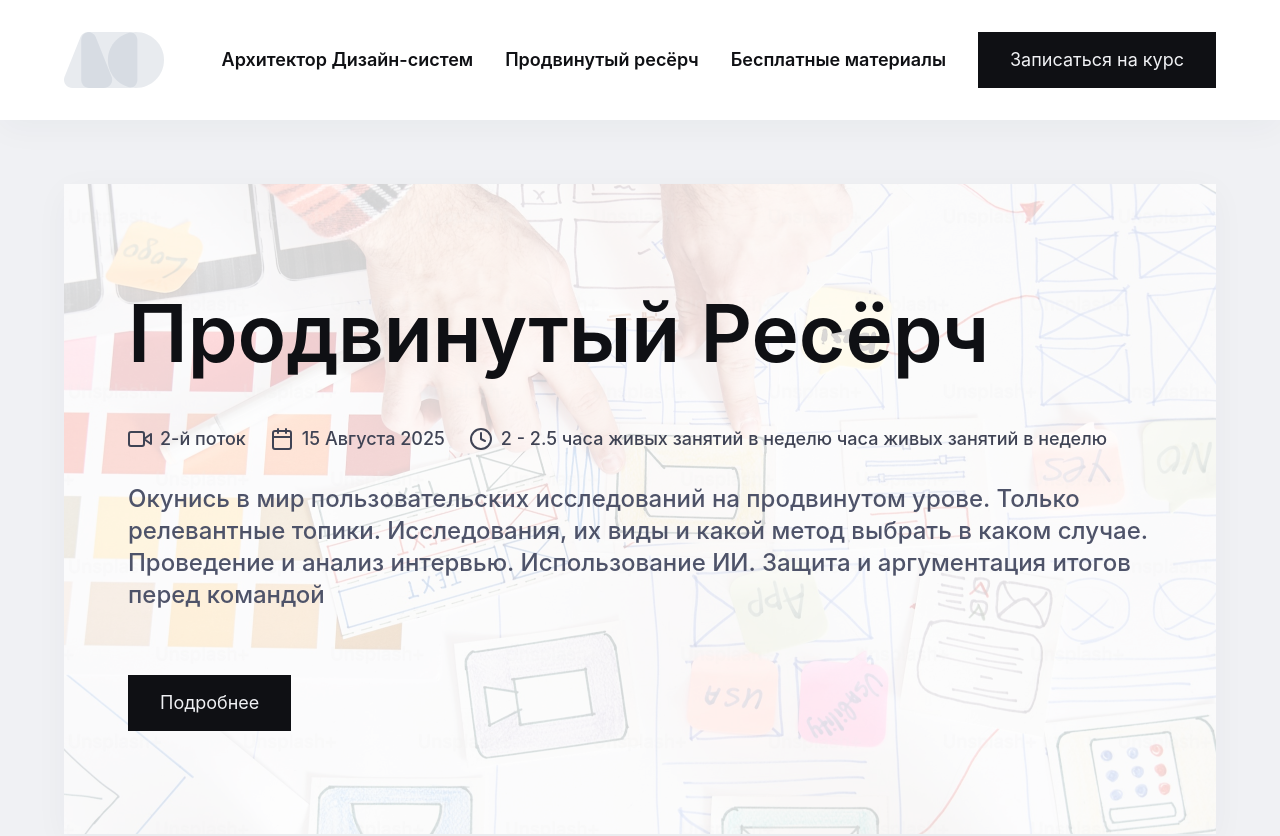
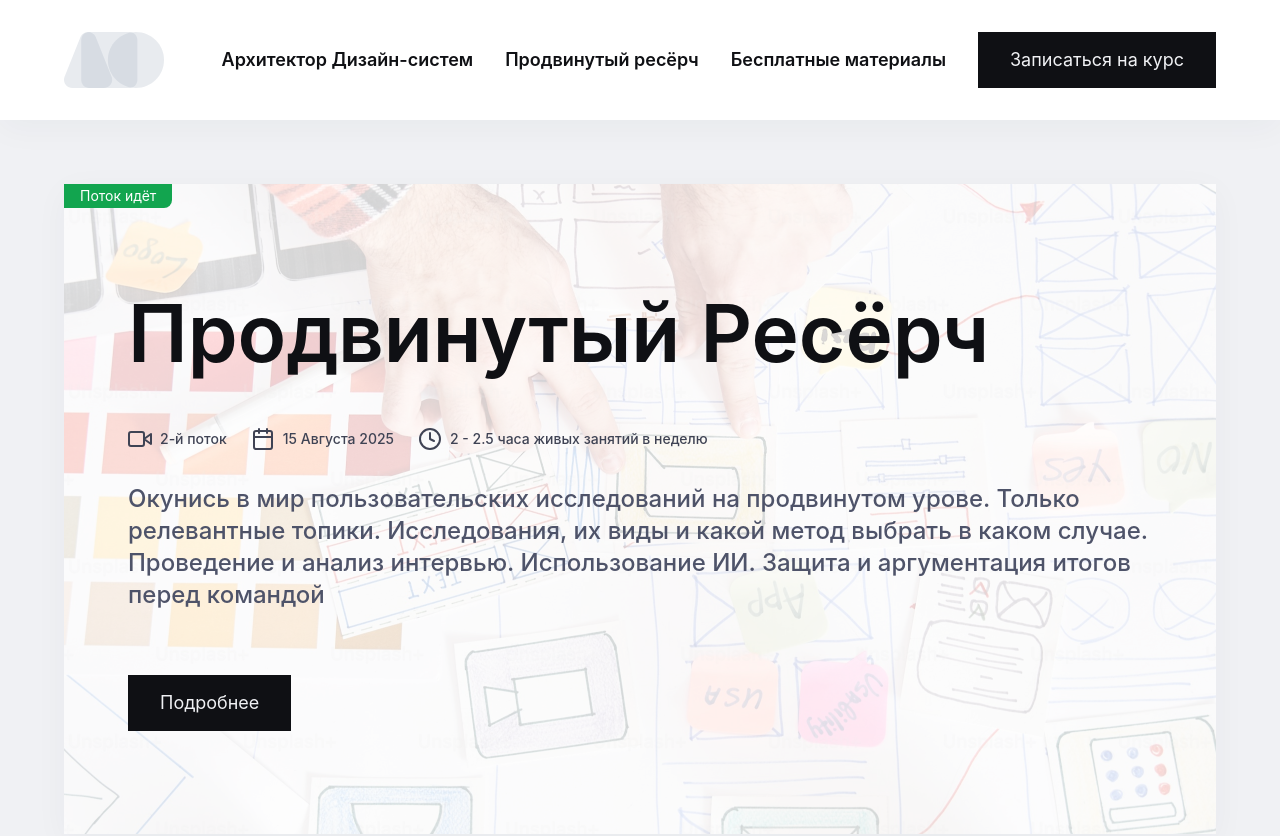
Before and after one commit to ArthurIvanov/dsa-web, a Next.js app: page /advancedresearch in a window 1280 px wide. Shown: the top 836 px of the page. Built offline with nearby package versions, Linux system fonts and the light colour scheme.

Commit message:
added badge

```diff
--- a/app/advancedresearch/page.tsx
+++ b/app/advancedresearch/page.tsx
@@ -39,8 +39,10 @@ export default function Home() {
 				date="15 Августа 2025"
 				description="Окунись в мир пользовательских исследований на продвинутом урове. Только релевантные топики. Исследования, их виды и какой метод выбрать в каком случае. Проведение и анализ интервью. Использование ИИ. Защита и аргументация итогов перед командой"
 				linkToProgram={linkToFigmaPresentation}
-				timing="2 - 2.5 часа живых занятий в неделю"
+				timing="2 - 2.5"
 				heroImg="/AUXheroSection.png"
+				status="green"
+				statusText="Поток идёт"
 			/>
 
 			<Section
--- /dev/null
+++ b/app/components/badge/badge.tsx
@@ -0,0 +1,32 @@
+import styled from "styled-components";
+
+interface IBadgeProps {
+	appearance?: "green" | "blue";
+}
+
+export const Badge = styled.div<IBadgeProps>`
+display: inline-flex;
+align-items: center;
+justify-content: center;
+font-size: 14px;
+border-bottom-right-radius: 8px;
+line-height: 14px;
+	height: 24px;
+	width: auto;
+    padding 0 16px;
+	background-color: var(--status-bg-default);
+	color: white;
+	position: relative;
+
+    ${(props) =>
+		props.appearance === "green" &&
+		`
+        background-color: var(--status-bg-default);
+        `}
+
+    ${(props) =>
+		props.appearance === "blue" &&
+		`
+        background-color: var(--info-bg-default);
+        `}
+`;
--- a/app/components/detail/detail.tsx
+++ b/app/components/detail/detail.tsx
@@ -1,8 +1,8 @@
 import styled from "styled-components";
 
 export const Detail = styled.span`
-	font-size: 18px;
-	line-height: 24px;
+	font-size: 14px;
+	line-height: 20px;
 	font-weight: 500;
 	display: inline-flex;
 	align-items: center;
@@ -10,7 +10,7 @@ export const Detail = styled.span`
 	color: var(--secondary-default);
 
 	@media screen and (max-width: 560px) {
-		font-size: 14px;
-		line-height: 20px;
+		font-size: 12px;
+		line-height: 16px;
 	}
 `;
--- a/app/dsarchitect/page.tsx
+++ b/app/dsarchitect/page.tsx
@@ -66,6 +66,8 @@ export default function Home() {
 				linkToProgram="https://www.figma.com/proto/vzVCZoKjuAbHN4xikNlKOB/DSA-%D0%9F%D1%80%D0%BE%D0%B3%D1%80%D0%B0%D0%BC%D0%BC%D0%B0?page-id=&node-id=7-2&starting-point-node-id=7%3A2&mode=design&t=SMp2w0KdDqdS1Esz-1"
 				heroImg="/heroHouse.png"
 				timing="2.5 - 3"
+				status="green"
+				statusText="Поток идёт"
 			/>
 			<Companies />
 			<Section
--- a/app/sections/hero.section.tsx
+++ b/app/sections/hero.section.tsx
@@ -2,6 +2,7 @@ import React, { HTMLAttributes } from "react";
 import { Calendar, Clock, Video } from "react-feather";
 import { Detail } from "../components/detail/detail";
 import styled from "styled-components";
+import { Badge } from "../components/badge/badge";
 
 interface IHeroSectionProps extends HTMLAttributes<HTMLDivElement> {
 	title?: string;
@@ -14,6 +15,8 @@ interface IHeroSectionProps extends HTMLAttributes<HTMLDivElement> {
 	actions?: boolean;
 	lessions?: boolean;
 	subTitle?: string;
+	statusText?: string;
+	status?: "green" | "blue";
 }
 
 const StyledHeroSection = styled.section<IHeroSectionProps>`
@@ -22,6 +25,7 @@ const StyledHeroSection = styled.section<IHeroSectionProps>`
 	margin: 0 auto;
 	display: flex;
 	height: auto;
+    position: relative;
 
 	.hero-section-bg {
 		background: url(${(props) => props.heroImg});
@@ -60,6 +64,11 @@ const StyledHeroSection = styled.section<IHeroSectionProps>`
 			gap: 8px;
 		}
 	}
+        .status {
+        position: absolute;
+        top 0;
+        left: 0;
+        }
 `;
 
 export const HeroSection: React.FC<IHeroSectionProps> = ({
@@ -73,10 +82,17 @@ export const HeroSection: React.FC<IHeroSectionProps> = ({
 	timing,
 	actions,
 	lessions,
+	status = "green",
+	statusText,
 }) => {
 	return (
 		<StyledHeroSection heroImg={heroImg} id="hero-section">
 			<div className="hero-section-bg section-shadow">
+				{statusText ? (
+					<div className="status">
+						<Badge appearance={status}>{statusText}</Badge>
+					</div>
+				) : null}
 				<div className="display-flex flex-column gap-32">
 					<div className="display-flex flex-column gap-16">
 						<h1>{title}</h1>
--- a/app/theme/globals.tsx
+++ b/app/theme/globals.tsx
@@ -20,6 +20,28 @@ export const Globals = createGlobalStyle`
     --grey-700: #313442;
     --grey-800: #1B1D25;
     --grey-900: #0F1014;
+
+   --green-50: #E8FCEC;
+    --green-100: #D8FBDF;
+    --green-200: #a3f5c5ff;
+    --green-300: #68eea6ff;
+    --green-400: #17ce5aff;
+    --green-500: #12a54fff;
+    --green-600: #0f843cff;
+    --green-700: #23512C;
+    --green-800: #162A1A;
+    --green-900: #0C170E;
+
+   --blue-50: #e8effcff;
+    --blue-100: #d8e7fbff;
+    --blue-200: #a3c5f5ff;
+    --blue-300: #689beeff;
+    --blue-400: #175dceff;
+    --blue-500: #1248a5ff;
+    --blue-600: #0f3a84ff;
+    --blue-700: #232f51ff;
+    --blue-800: #161d2aff;
+    --blue-900: #0c0f17ff;
 
     /* COLORS */
     --main-default: var(--grey-900);
@@ -44,6 +66,10 @@ export const Globals = createGlobalStyle`
     --global-bg: var(--grey-50);
     --subsection-bg: var(--grey-100);
     --section-bg: var(--white);
+    --status-bg-subtle: var(--green-50);
+    --status-bg-default: var(--green-500);
+    --info-bg-subtle: var(--green-50);
+    --info-bg-default: var(--green-500);
 
     /* TYPOGRAPHY */
     font-family: Inter, sans-serif;
```
